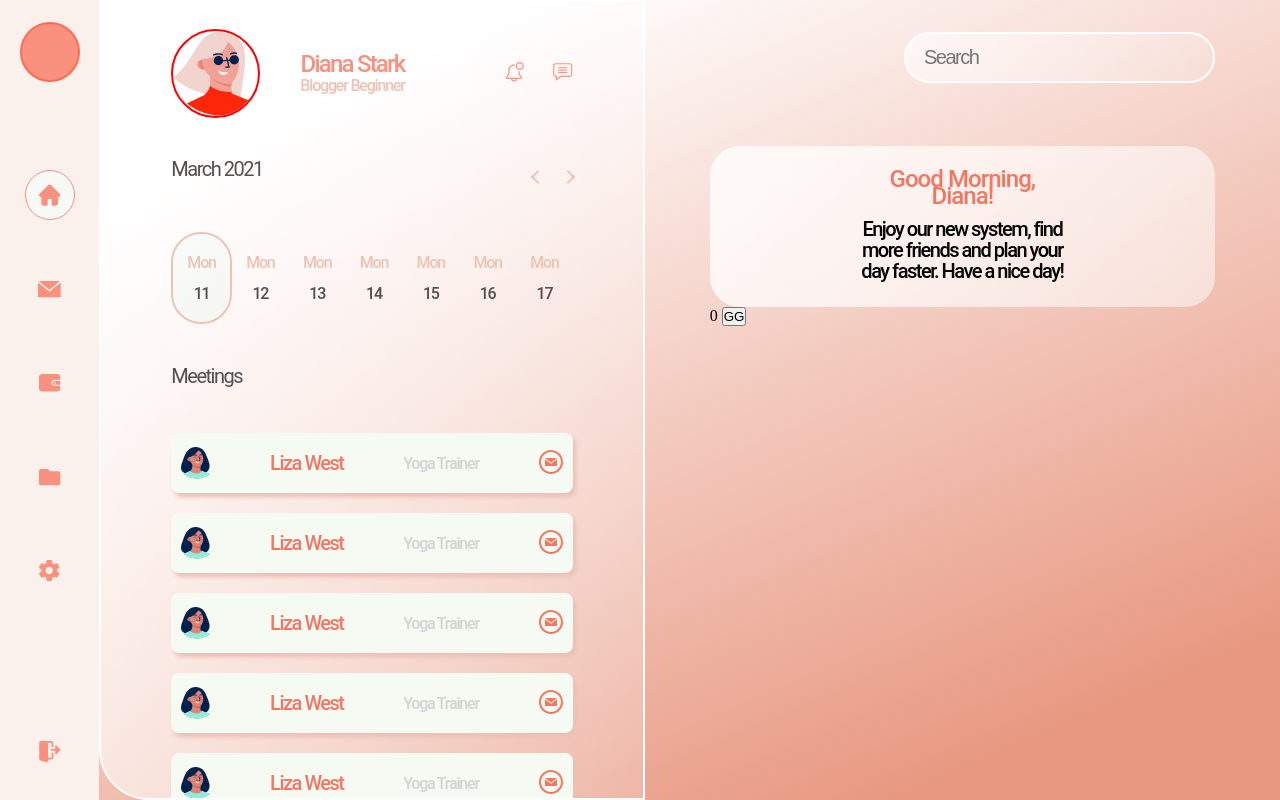
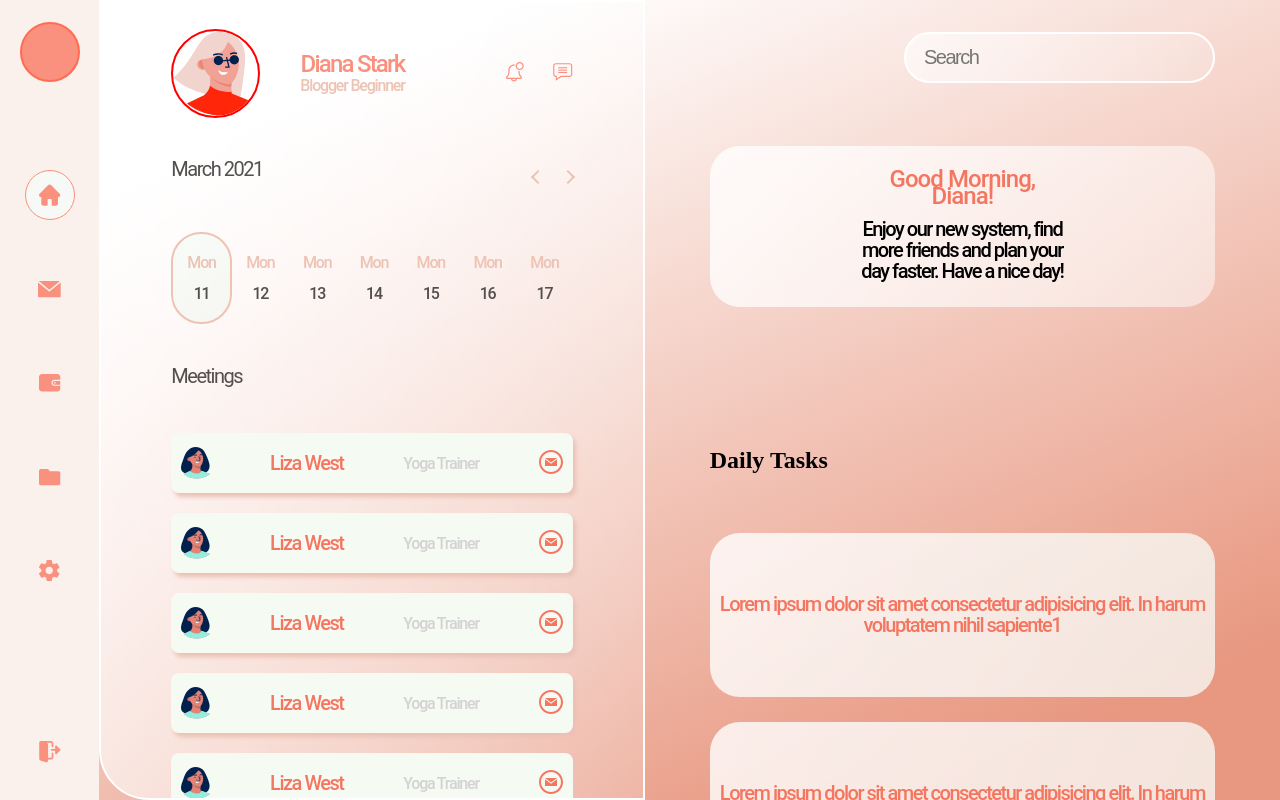
Before and after one commit to SubCube/dashboard, a Nuxt app: page / in a window 1280 px wide. Built offline with nearby package versions, Linux system fonts and the light colour scheme.

Commit message:
feat: added daily task

```diff
--- /dev/null
+++ b/components/DailyTask.vue
@@ -0,0 +1,27 @@
+<template>
+	<section class="daily">
+		<h2>Daily Tasks</h2>
+		<div class="wrapper">
+			<DailyTaskItem
+				v-for="item in 4"
+				:key="item"
+				:text="'Lorem ipsum dolor sit amet consectetur adipisicing elit. In harum voluptatem nihil sapiente' + item"
+			/>
+		</div>
+	</section>
+</template>
+<script lang="ts" setup></script>
+<style lang="scss" scoped>
+.daily {
+	margin-top: 140px;
+	.wrapper {
+		margin-top: 34px;
+		display: flex;
+		align-items: center;
+		justify-content: space-between;
+		@media (max-width: 1500px) {
+			flex-direction: column;
+		}
+	}
+}
+</style>
--- /dev/null
+++ b/components/DailyTaskItem.vue
@@ -0,0 +1,45 @@
+<template>
+	<div class="task-item">
+		{{ text }}
+	</div>
+</template>
+<script lang="ts" setup>
+defineProps({
+	text: {
+		type: String,
+		required: true,
+	},
+})
+</script>
+<style lang="scss" scoped>
+.task-item {
+	display: flex;
+	align-items: center;
+	text-align: center;
+	justify-content: center;
+	background: linear-gradient(111.15deg, rgba(255, 255, 255, 0.8) 0%, rgba(245, 247, 242, 0.8) 100%);
+	padding: 9px;
+	text-align: center;
+	width: 164px;
+	height: 164px;
+	border-radius: 30px;
+	font-family: Roboto;
+	font-style: normal;
+	font-weight: 500;
+	font-size: 20px;
+	line-height: 106.7%;
+	/* or 21px */
+
+	text-align: center;
+	letter-spacing: -0.075em;
+
+	/* Персиковый_основной */
+
+	color: #f47661;
+
+	@media (max-width: 1500px) {
+		margin-top: 25px;
+		width: 100%;
+	}
+}
+</style>
--- a/pages/index.vue
+++ b/pages/index.vue
@@ -10,6 +10,7 @@
 				<input type="text" placeholder="Search" />
 			</div>
 			<Welcome />
+			<DailyTask />
 
 			{{ counter }}
 
@@ -53,6 +54,8 @@ definePageMeta({
 	.block {
 		flex: 1;
 		padding: 32px 65px;
+		height: 100vh;
+		overflow: auto;
 		.search {
 			display: flex;
 			justify-content: flex-end;
```
